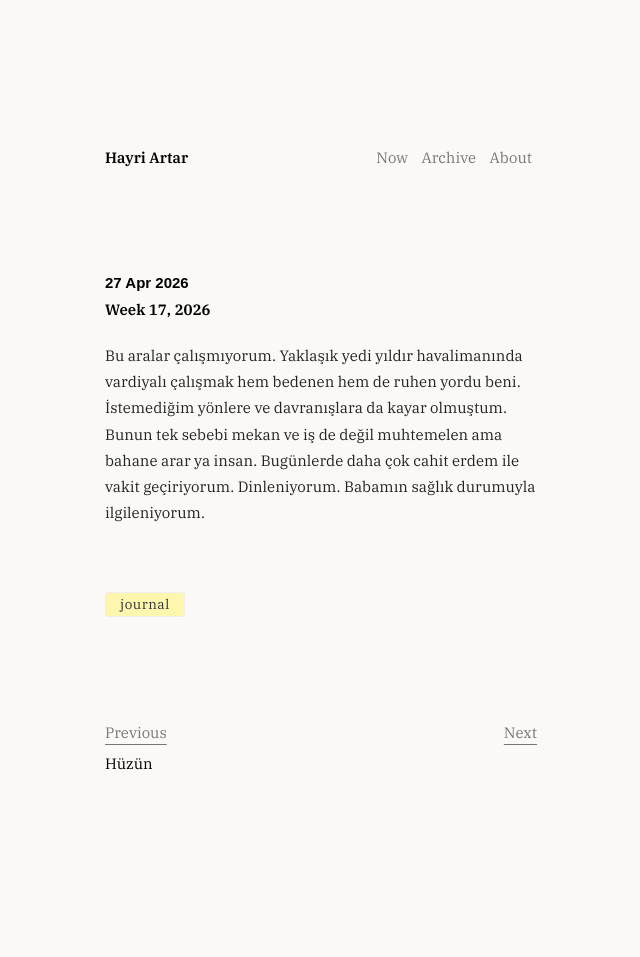
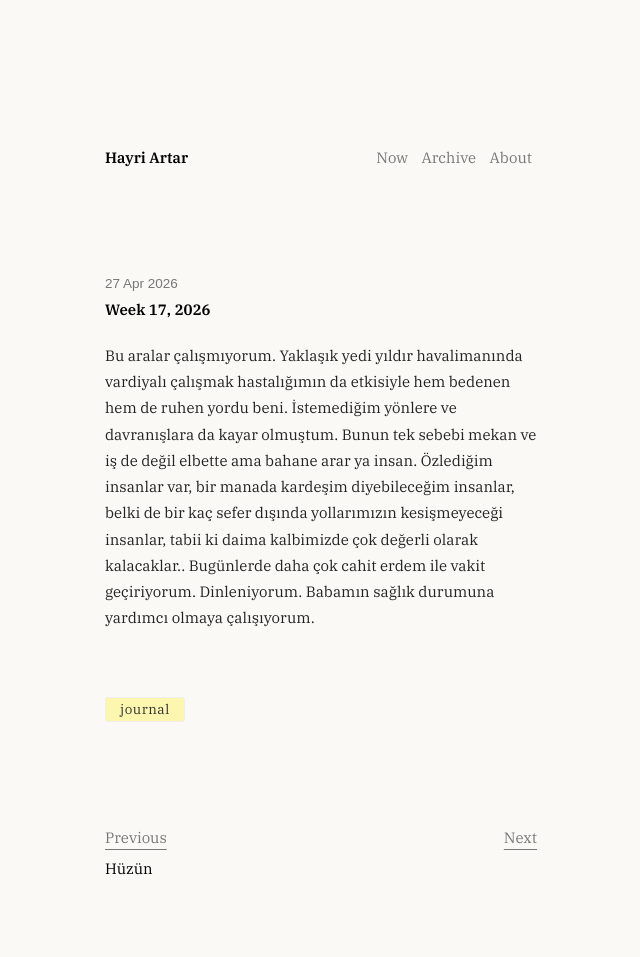
Before and after one commit to hayriartar/hayriartar.github.io, a Jekyll site: the page built from _posts/2025-04-27-w17.md, in a window 1280 px wide. Shown: the whole page, without its empty margins (319-959 px from the left). Built offline with Jekyll 4.4.1, drawn with Linux system fonts in a browser that asks for light colours; before the commit the page ends 900 px from its top, so only the background shows below that.

Commit message:
some css changes

```diff
--- a/_posts/2025-04-27-w17.md
+++ b/_posts/2025-04-27-w17.md
@@ -5,6 +5,7 @@ title: Week 17, 2026
 categories: [journal]
 tag: []
 ---
-Bu aralar çalışmıyorum. Yaklaşık yedi yıldır havalimanında vardiyalı çalışmak hem bedenen hem de ruhen yordu beni.
-İstemediğim yönlere ve davranışlara da kayar olmuştum. Bunun tek sebebi mekan ve iş de değil muhtemelen ama bahane arar ya insan.
-Bugünlerde daha çok cahit erdem ile vakit geçiriyorum. Dinleniyorum. Babamın sağlık durumuyla ilgileniyorum.
+Bu aralar çalışmıyorum. Yaklaşık yedi yıldır havalimanında vardiyalı çalışmak hastalığımın da etkisiyle hem bedenen hem de ruhen yordu beni.
+İstemediğim yönlere ve davranışlara da kayar olmuştum. Bunun tek sebebi mekan ve iş de değil elbette ama bahane arar ya insan.
+Özlediğim insanlar var, bir manada kardeşim diyebileceğim insanlar, belki de bir kaç sefer dışında yollarımızın kesişmeyeceği insanlar, tabii ki daima kalbimizde çok değerli olarak kalacaklar..
+Bugünlerde daha çok cahit erdem ile vakit geçiriyorum. Dinleniyorum. Babamın sağlık durumuna yardımcı olmaya çalışıyorum.
--- a/archive/index.html
+++ b/archive/index.html
@@ -8,11 +8,11 @@ title: Archive
 <h2 class="archive-heading">{{ page.title }}</h2>
 
 <p>
-Bugüne kadar gerek kağıda gerek internete pek çok yazı ve şiir yazdım. Sıradan bir insanın bir başkasına anlam ifade etmeyen lakırtıları.
+Bugüne kadar gerek kağıda gerek internette bir yerlere pek çok yazı ve şiir yazdım. Sıradan bir insanın bir başkasına anlam ifade etmeyen lakırtıları.
 Ergenlik yıllarımda bu konudaki ilk dramamı o güne kadar yazdıklarımın bulunduğu kağıtları memleketimdeki çaya savurarak gerçekleştirdim.
-Yazdıklarımın pek çoğunu sildim ve attım, eledim, özel hayatın gizliliği adına yaptım bunların çoğunu.. Kalan bir avuç lakırtının listesini aşağıda bulabilirsiniz.
+Yazdıklarımın pek çoğunu eledim, sildim ve attım. Özel hayatın gizliliği adına yaptım bunların çoğunu.. Kalan bir avuç lakırtının listesini aşağıda bulabilirsiniz.
 </p>
-<br><br>
+<br>
 
 {% include meta-index.html %}
 
--- a/assets/css/custom.css
+++ b/assets/css/custom.css
@@ -248,12 +248,7 @@ font-family: sans-serif;
 
 .post-header { position: relative; }
 
-.journal-header .post-date {
-	font-size: 1rem;
-  font-weight: 600;
-  color: #000;
-  margin-bottom:600px;
-}
+
 
 .post-heading {
   margin-top: 0;
```
